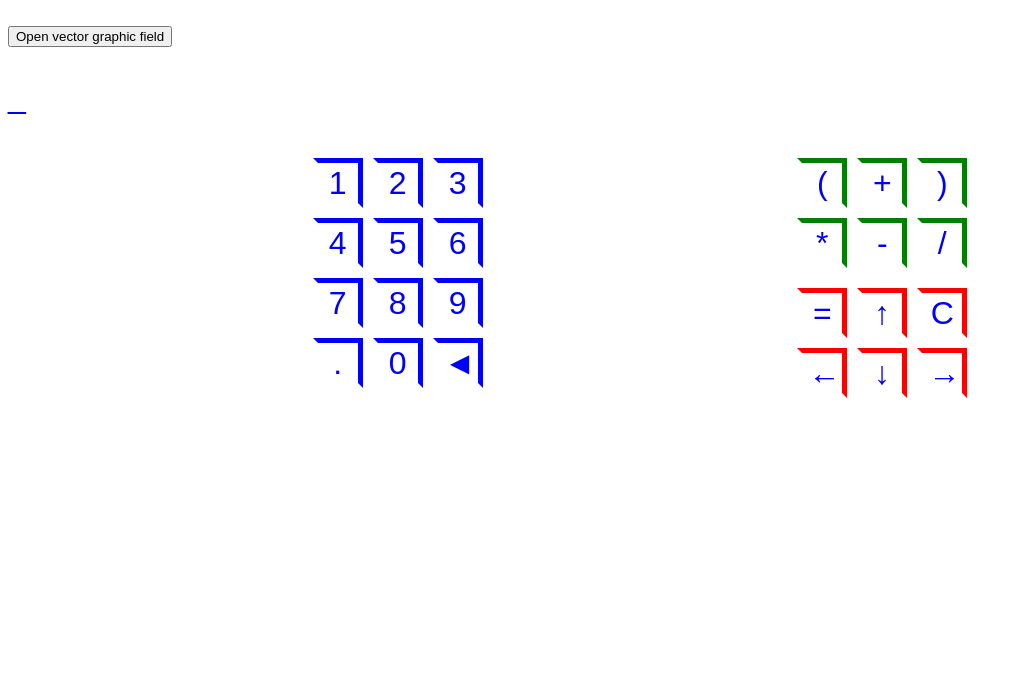
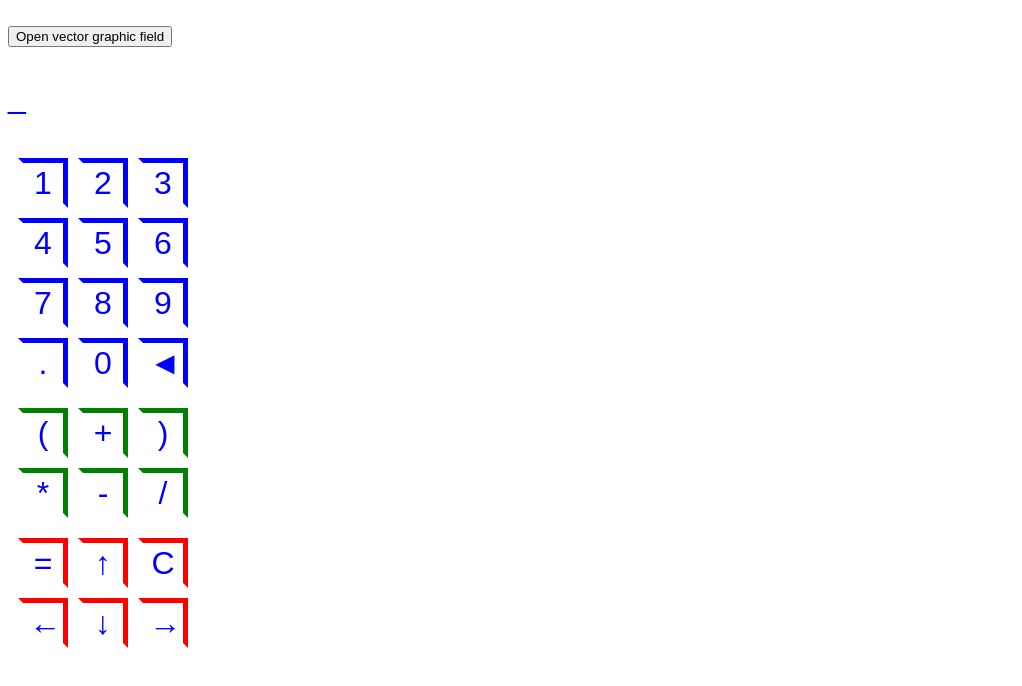
Before and after one commit to OlehKozubJS/various-react-projects-test, a React (Create React App) app: page / in a window 1280 px wide. Shown: the top 686 px of the page, without its empty margins (0-1022 px from the left). Built offline with nearby package versions, Linux system fonts and the light colour scheme; a web font is replaced by a local one.

Commit message:
Update Calculator.jsx

```diff
--- a/src/Calculator/Calculator.jsx
+++ b/src/Calculator/Calculator.jsx
@@ -97,7 +97,7 @@ const Calculator = () => {
           return <p>{finalExpressionString}</p>;
         })}
       </div>
-      <div className={css.KeyBoard}>
+      <div className={css.CalculatorKeyBoard}>
         <NumberKeyBoard onClick={enterData} backSpace={backSpace} />
         <div className={css.CommonKeyBoard}>
           <ActionsKeyBoard onClick={enterData} />
```
